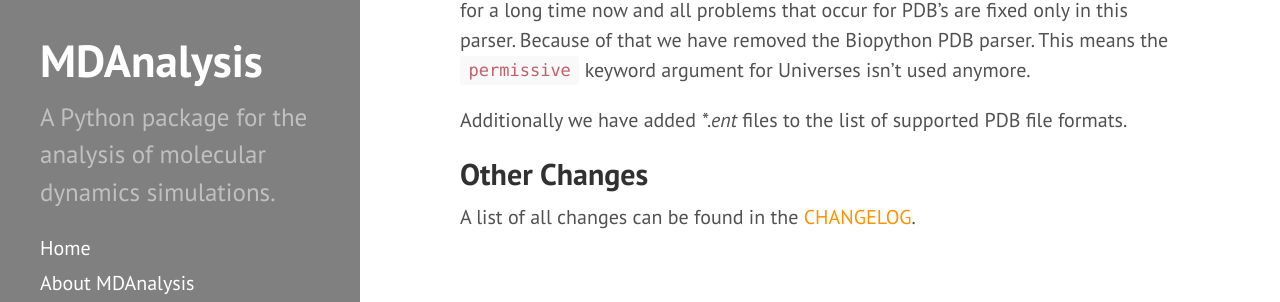
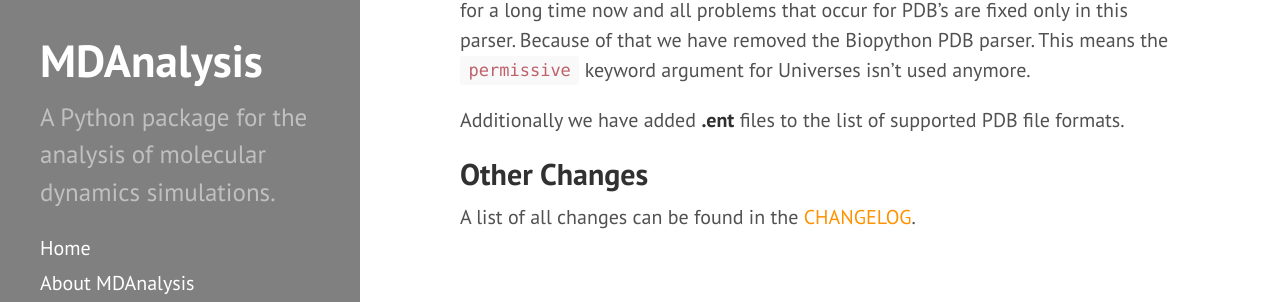
Before and after one commit to MDAnalysis/MDAnalysis.github.io, a Jekyll site: the page built from _posts/2016-05-08-release-0.15.0.md, in a window 1280 px wide and 900 px high, scrolled down 1295 px. Shown: the part 194-496 px from the top of the window. Built offline with Jekyll 4.4.1, drawn with Linux system fonts in a browser that asks for light colours.

Commit message:
Fixed missing trailing *

```diff
--- a/_posts/2016-05-08-release-0.15.0.md
+++ b/_posts/2016-05-08-release-0.15.0.md
@@ -58,7 +58,7 @@ default for a long time now and all problems that occur for PDB's are fixed only
 in this parser. Because of that we have removed the Biopython PDB parser. This
 means the `permissive` keyword argument for Universes isn't used anymore.
 
-Additionally we have added **.ent* files to the list of supported PDB file
+Additionally we have added **.ent** files to the list of supported PDB file
 formats.
 
 ## Other Changes
```
